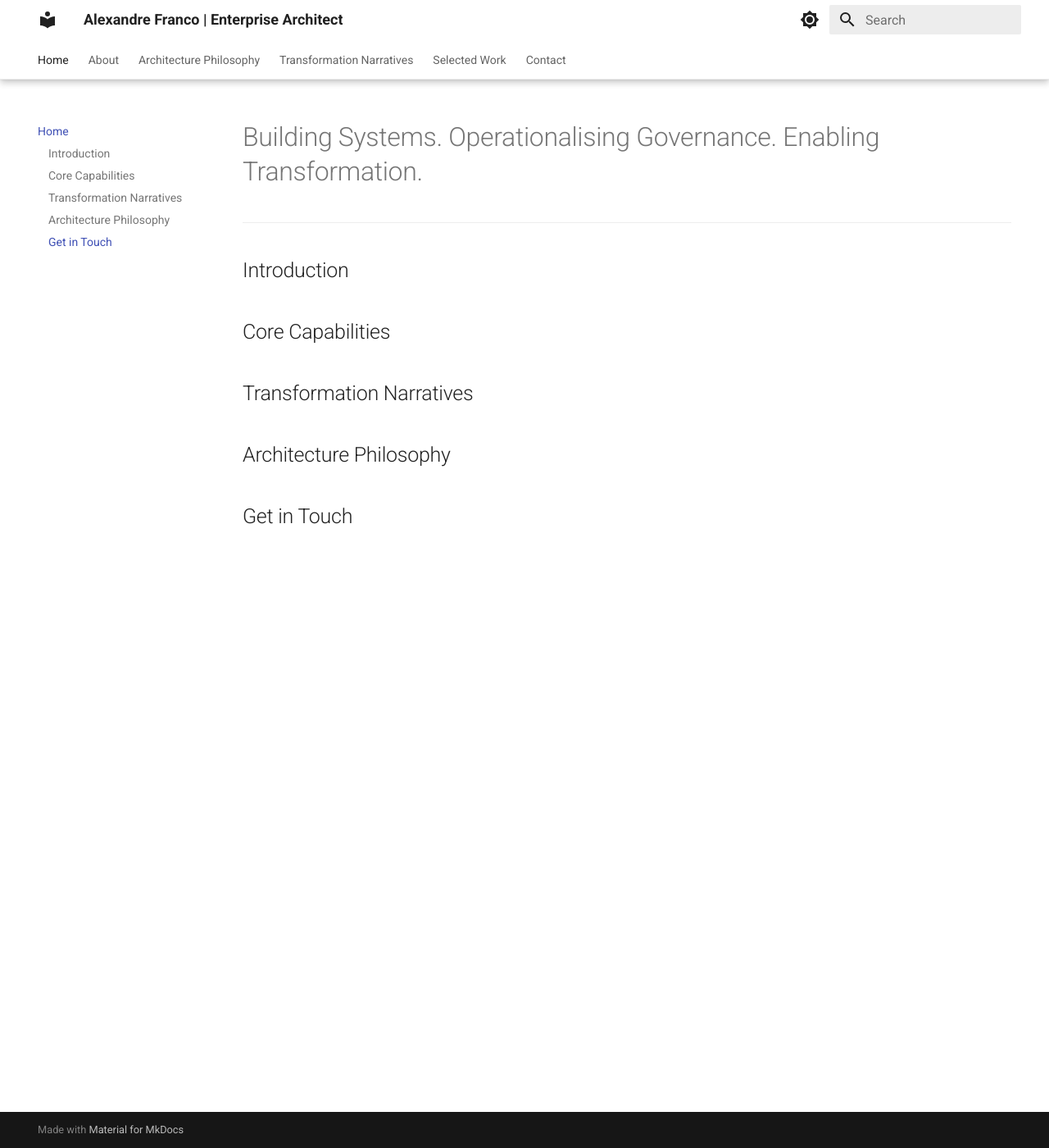
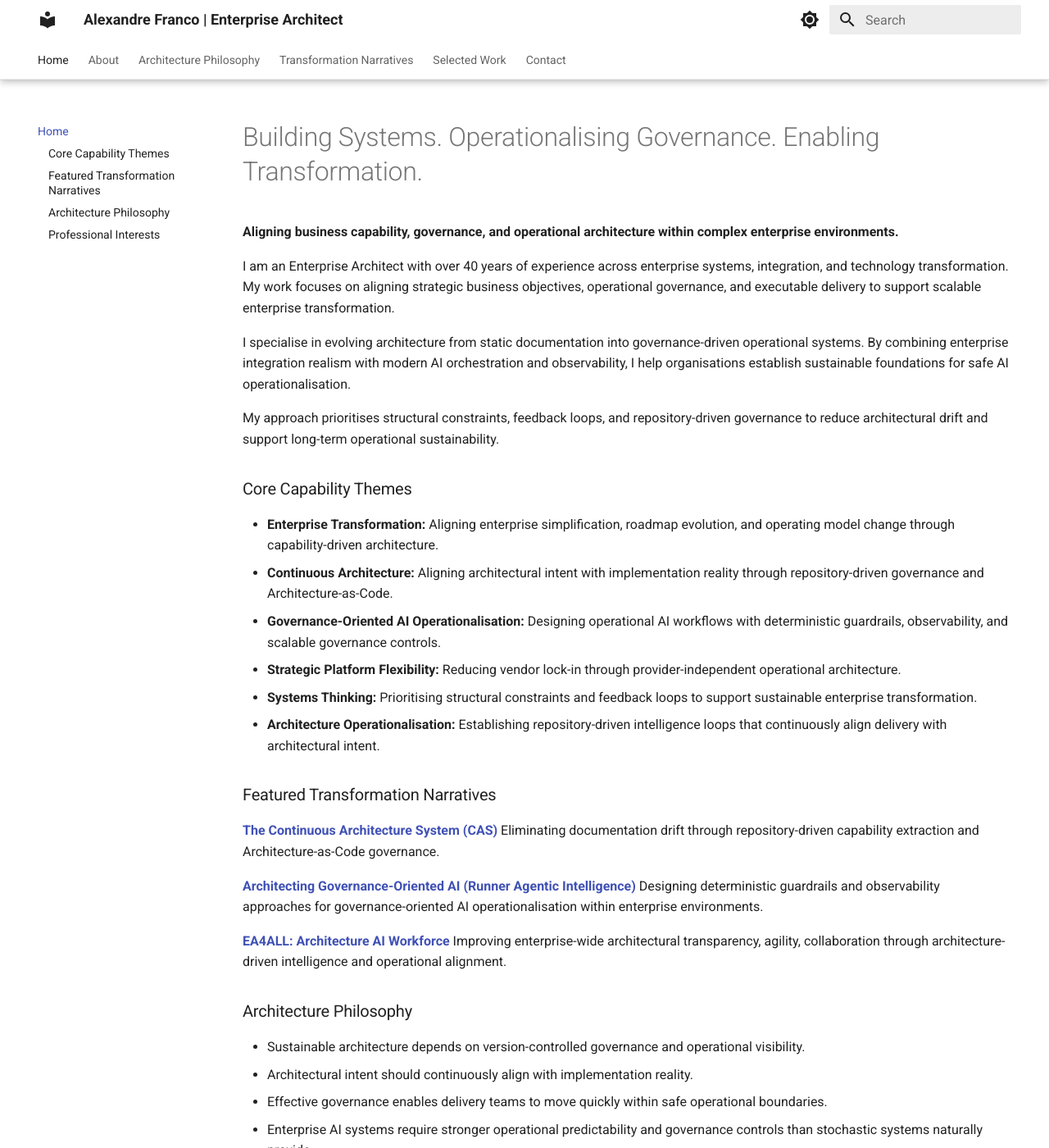
Before and after one commit to avfranco-br/portfolio, an MkDocs documentation site: the page built from docs/index.md, in a window 1280 px wide and 1400 px high. Shown: the whole window at 82% size. Built offline with MkDocs 1.6.1 and Material for MkDocs 9.7.7, drawn with Linux system fonts in a browser that asks for light colours; some of the changed text lies outside the part shown.

Commit message:
feat.: transformed the strategic career narratives into the `docs/about.md` page, strictly adhering to the "elite enterprise narrative" standards and structural requirements defined in your instructions.
The final output is a calm, systems-oriented, and executive-readable narrative that grounds your 40-year career in operational architecture and sustainable transformation.

### Key Highlights of the Generated Page:
- **Architectural Identity:** Clearly positions you as a "systems-first Enterprise Architect."
- **Strategic Calibration:** Emphasises governance, enablement, and operational realism while avoiding AI hype and "innovation theatre."
- **Career Arc:** Synthesises your global experience (including the 10-year BAT tenure) into a narrative of increasing architectural maturity and influence.
- **Operational Philosophy:** Highlights the **Continuous Architecture System (CAS)** and **Architecture-as-Code** as core leadership methodologies.
- **Current Focus:** Grounds your current work in Agentic Intelligence within deterministic enterprise governance and reasoning observability.

```diff
--- a/docs/about.md
+++ b/docs/about.md
@@ -0,0 +1,40 @@
+# About
+
+## Introduction
+
+I am a systems-first Enterprise Architect and technology leader with a career defined by the operationalisation of architecture and the steering of large-scale organisational change. My focus is on creating sustainable digital foundations where business strategy, governance, and engineering execution operate as a coherent system.
+
+Throughout my journey, I have remained committed to the principle that architecture must be more than a collection of static artifacts; it must serve as an active engine for growth and operational control. By applying systems thinking to complex enterprise environments, I help organisations evolve safely, ensuring that technical transformation remains grounded in business capability and long-term resilience.
+
+## Career Evolution
+
+My professional trajectory has spanned four decades across diverse and high-complexity environments, including consulting, banking, global FMCG (British American Tobacco), media and entertainment (BBC Studios), and media and advertising (WPP). This journey has evolved from deep technical integration and automation toward strategic architectural governance on a global scale.
+
+A decade-long tenure at British American Tobacco provided a rigorous foundation in enterprise pedigree, where I progressed from regional solution architecture to leading Enterprise Architecture for Scientific Research & Development. This era was defined by navigating the complexities of global SAP transformations and establishing governance frameworks in highly regulated environments. Subsequent roles in the media and advertising sectors allowed me to mature these principles, moving from integrating data and business processes to orchestrating architectural intelligence itself across multicultural, global organisations.
+
+## Systems Thinking & Architecture Philosophy
+
+My approach is rooted in the belief that the resilience of enterprise systems depends on the quality of their organisational and technical interfaces. I view architecture as organisational leverage—a means to eliminate the drift between strategic intent and implementation reality. This philosophy led to the development of the Continuous Architecture System (CAS), which shifts the architectural lifecycle from "ivory tower" documentation to a repository-driven operational reality.
+
+By deriving architecture directly from the state of the codebase and using Architecture Decision Records (ADRs) as a single source of truth, I turn governance into an active, auditable mechanism. This ensures that architectural standards are not merely stories we tell, but are encoded into the fabric of the delivery system. The goal is to build resilient systems that allow organisations to move fast without sacrificing coherence or safety.
+
+## Leadership, Collaboration & Enablement
+
+Leadership, in my view, is about managing the system of delivery and enabling the organisations that build within it. I focus on creating reusable patterns and guardrails that allow delivery teams to operate with autonomy while remaining aligned with enterprise standards. This is a model of governance-through-enablement, where the role of the architect is to empower, not to block.
+
+Operating within multicultural and global environments has reinforced the importance of stakeholder alignment. I work to bridge the gap between executive strategy, business capabilities, and engineering front lines. By fostering a collaborative partnership between business and technology, I ensure that transformation initiatives are operationally grounded and culturally sustainable, turning architecture into a shared language for organisational change.
+
+## Current Focus
+
+My current work focuses on governance-oriented AI operationalisation and the evolution of architecture into operational intelligence systems. I am specifically interested in moving beyond experimental AI towards deterministic enterprise governance, ensuring that while probabilistic reasoning systems provide operational flexibility, a rigorous layer of safety heuristics and architectural guardrails maintains predictability.
+
+Key areas of ongoing exploration include:
+
+* **Continuous Architecture:** Automating the architectural lifecycle through Architecture-as-Code.
+* **Deterministic AI Safety:** Implementing guardrail agents to manage risk in high-stakes environments.
+* **Strategic Vendor Decoupling:** Building provider-agnostic abstraction layers to maintain strategic optionality.
+* **Reasoning Observability:** Establishing standards for tracing and auditing the decision-making paths of autonomous agents.
+
+## Closing Perspective
+
+At its core, my work is about the disciplined evolution of complex systems. Whether integrating global enterprise processes or orchestrating multi-agent reasoning loops, the objective remains the same: to create the deterministic foundations that make innovation safe for the enterprise. I remain focused on the long-term operational health of systems and am always open to collaborating with those who value architectural integrity and sustainable transformation.
--- a/docs/index.md
+++ b/docs/index.md
@@ -1,27 +1,43 @@
 # Building Systems. Operationalising Governance. Enabling Transformation.
 
----
+**Aligning business capability, governance, and operational architecture within complex enterprise environments.**
 
-## Introduction
-<!-- Placeholder: Brief 2-3 sentence executive summary of my role, focusing on connecting business strategy to technical execution via systems thinking and governance. -->
+I am an Enterprise Architect with over 40 years of experience across enterprise systems, integration, and technology transformation. My work focuses on aligning strategic business objectives, operational governance, and executable delivery to support scalable enterprise transformation.
 
-## Core Capabilities
-<!-- Placeholder: Bulleted list or a clean grid outlining key strengths:
-- Enterprise Architecture & Systems Thinking
-- Governance Operationalisation
-- AI Systems & RAI Frameworks
-- Technical Strategy & Alignment
--->
+I specialise in evolving architecture from static documentation into governance-driven operational systems. By combining enterprise integration realism with modern AI orchestration and observability, I help organisations establish sustainable foundations for safe AI operationalisation.
 
-## Transformation Narratives
-<!-- Placeholder: Links to the core narratives.
-- [Continuous Architecture System (CAS)](narratives/cas.md)
-- [Governance-Oriented AI (RAI)](narratives/rai.md)
-- [EA4All / Architecture Visibility](narratives/ea4all.md)
--->
+My approach prioritises structural constraints, feedback loops, and repository-driven governance to reduce architectural drift and support long-term operational sustainability.
 
-## Architecture Philosophy
-<!-- Placeholder: A single paragraph summarising the philosophy, linking to the full Philosophy page. -->
+### Core Capability Themes
 
-## Get in Touch
-<!-- Placeholder: Link to Contact page or direct professional links (LinkedIn). -->
+*   **Enterprise Transformation:** Aligning enterprise simplification, roadmap evolution, and operating model change through capability-driven architecture.
+*   **Continuous Architecture:** Aligning architectural intent with implementation reality through repository-driven governance and Architecture-as-Code.
+*   **Governance-Oriented AI Operationalisation:** Designing operational AI workflows with deterministic guardrails, observability, and scalable governance controls.
+*   **Strategic Platform Flexibility:** Reducing vendor lock-in through provider-independent operational architecture.
+*   **Systems Thinking:** Prioritising structural constraints and feedback loops to support sustainable enterprise transformation.
+*   **Architecture Operationalisation:** Establishing repository-driven intelligence loops that continuously align delivery with architectural intent.
+
+### Featured Transformation Narratives
+
+**[The Continuous Architecture System (CAS)](narratives/cas.md)**
+Eliminating documentation drift through repository-driven capability extraction and Architecture-as-Code governance.
+
+**[Architecting Governance-Oriented AI (Runner Agentic Intelligence)](narratives/rai.md)**
+Designing deterministic guardrails and observability approaches for governance-oriented AI operationalisation within enterprise environments.
+
+**[EA4ALL: Architecture AI Workforce](narratives/ea4all.md)**
+Improving enterprise-wide architectural transparency, agility, collaboration through architecture-driven intelligence and operational alignment.
+
+### Architecture Philosophy
+
+*   Sustainable architecture depends on version-controlled governance and operational visibility.
+*   Architectural intent should continuously align with implementation reality.
+*   Effective governance enables delivery teams to move quickly within safe operational boundaries.
+*   Enterprise AI systems require stronger operational predictability and governance controls than stochastic systems naturally provide.
+*   Platform-flexible architecture protects organisational agility and long-term sustainability.
+
+### Professional Interests
+
+Currently focused on governance-oriented AI operationalisation, continuous architecture practices, and systems-first transformation approaches within enterprise environments.
+
+[LinkedIn](https://www.linkedin.com/in/avfranco/) | [Selected Work](selected-work.md)
```
Also changed, not shown: 1 other file.
